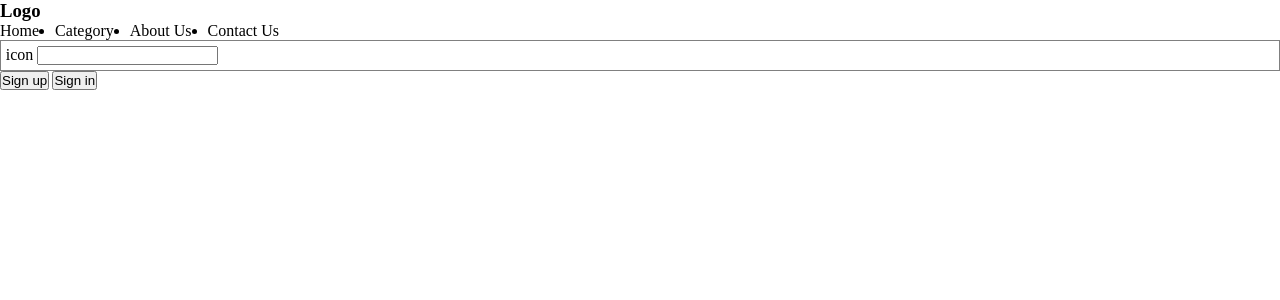
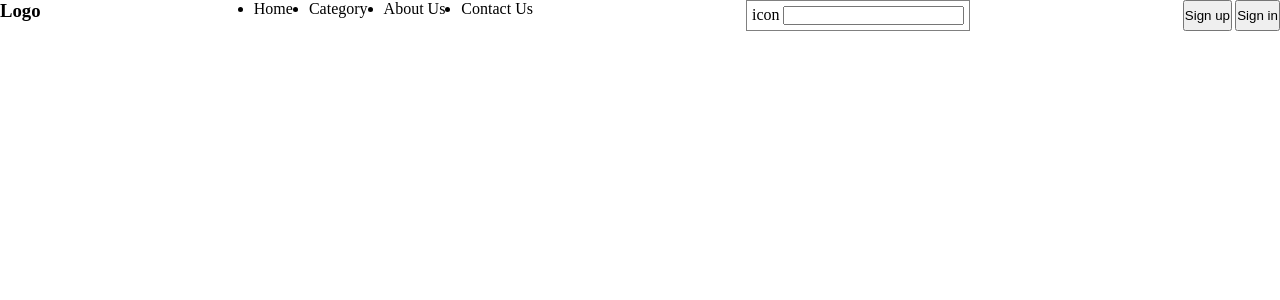
Before and after one commit to davidmicahdaniels/Ecommerce-Frontend, a React (Create React App) app: page / in a window 1280 px wide. Shown: the top 300 px of the page. Built offline with nearby package versions, Linux system fonts and the light colour scheme.

Commit message:
Updated website

```diff
--- a/src/Components/Navbar/Navbar.module.css
+++ b/src/Components/Navbar/Navbar.module.css
@@ -1,3 +1,8 @@
+.nav_content_wrapper{
+    display: flex;
+    justify-content: space-between;
+}
+
 .nav_links_wrapper{
     display: flex;
     gap: 1rem;
```
